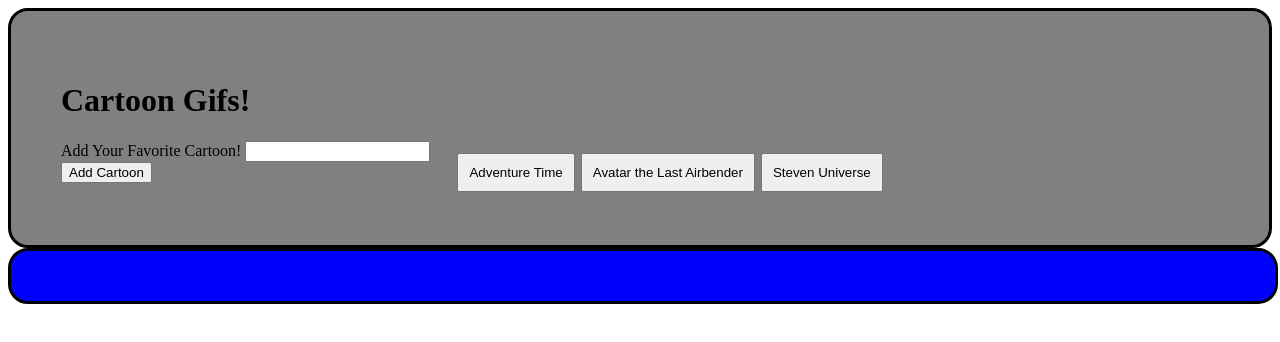
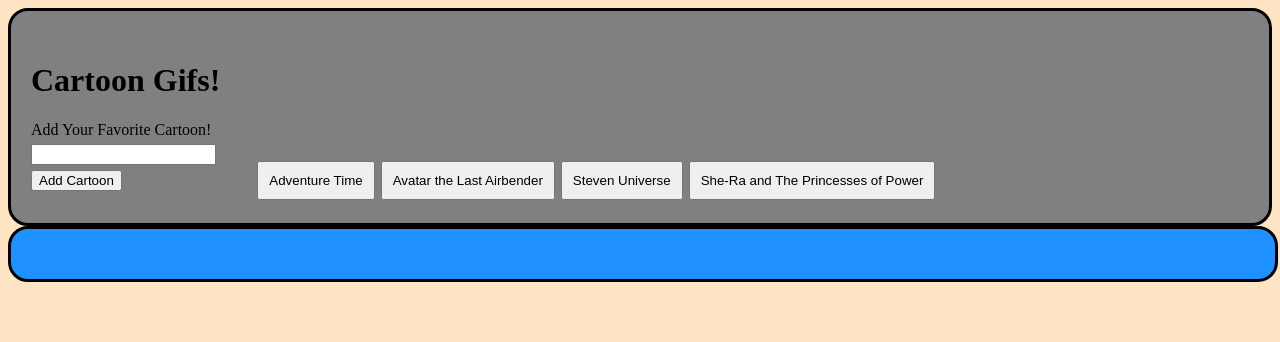
Before and after one commit to Cassandraheil/AJAX-and-API, a plain HTML site: page index.html in a window 1280 px wide. Drawn offline with nearby package versions, Linux system fonts and the light colour scheme.

Commit message:
styled the top part

```diff
--- a/index.html
+++ b/index.html
@@ -7,10 +7,10 @@
 </head>
 <body>
      <div class="container">
-        <h1>Cartoon Gifs!</h1>
 
-        <form id="cartoon-form">
-            <label for="cartoon-input">Add Your Favorite Cartoon!</label>
+         <form id="cartoon-form">
+            <h1>Cartoon Gifs!</h1>
+            <label for="cartoon-input">Add Your Favorite Cartoon!</label> <br>
             <input type="text" id="cartoon-input">
             <br>
             <input id="add-cartoon" type="submit" value="Add Cartoon">
@@ -28,12 +28,12 @@
         <script src="https://cdnjs.cloudflare.com/ajax/libs/jquery/3.2.1/jquery.min.js"></script>
         <script type="text/javascript">
 
-        var cartoons =["Adventure Time", "Avatar the Last Airbender", "Steven Universe"]
+        var cartoons =["Adventure Time", "Avatar the Last Airbender", "Steven Universe", "She-Ra and The Princesses of Power"]
 
         function showCartoonGif(){
             var cartoon =$(this).attr("data-name");
             var limit= 10
-            console.log("this is cartoon" +cartoon);
+            console.log("this is cartoon",cartoon);
             var queryURl = "https://api.giphy.com/v1/gifs/search?api_key=ESe6x6KrBEmJ9cQ8Z5QdiE7QbPS28OVI&q="+ cartoon+ "&limit="+ limit +"&offset=0&rating=PG-13&lang=en";
 
             $.ajax({
@@ -114,6 +114,7 @@
 
         $(document).on("click",".btn", showCartoonGif);
 
+        // $(document).ready(showCartoonGif("cartoon"));
 
     </script>
 </body>
--- a/stylesheet.css
+++ b/stylesheet.css
@@ -1,13 +1,14 @@
+body{
+    background-color: bisque;
+}
 .container{
     background-color: gray;
-    padding: 50px;
+    padding: 20px;
     border: 3px solid black;
     border-radius: 20px;
 }
 #buttons{
-    padding: 20px;
-    display: inline;
-    /* background-color: aqua; */
+    display: inline-block;
 }
 button{
     padding: 10px;
@@ -18,7 +19,7 @@
     display: inline-block;
     border: 3px solid black;
     border-radius: 20px;
-    background-color: blue;
+    background-color: dodgerblue;
     width: 100%;
     padding-bottom: 50px;
 }
@@ -38,5 +39,11 @@
 #cartoon-form{
     display: inline-block;
     /* background-color: blueviolet; */
+    padding-right: 30px;
+    padding-top: 10px;
 
 }
+#cartoon-input{
+    margin-top: 5px;
+    margin-bottom: 5px;
+}
```
